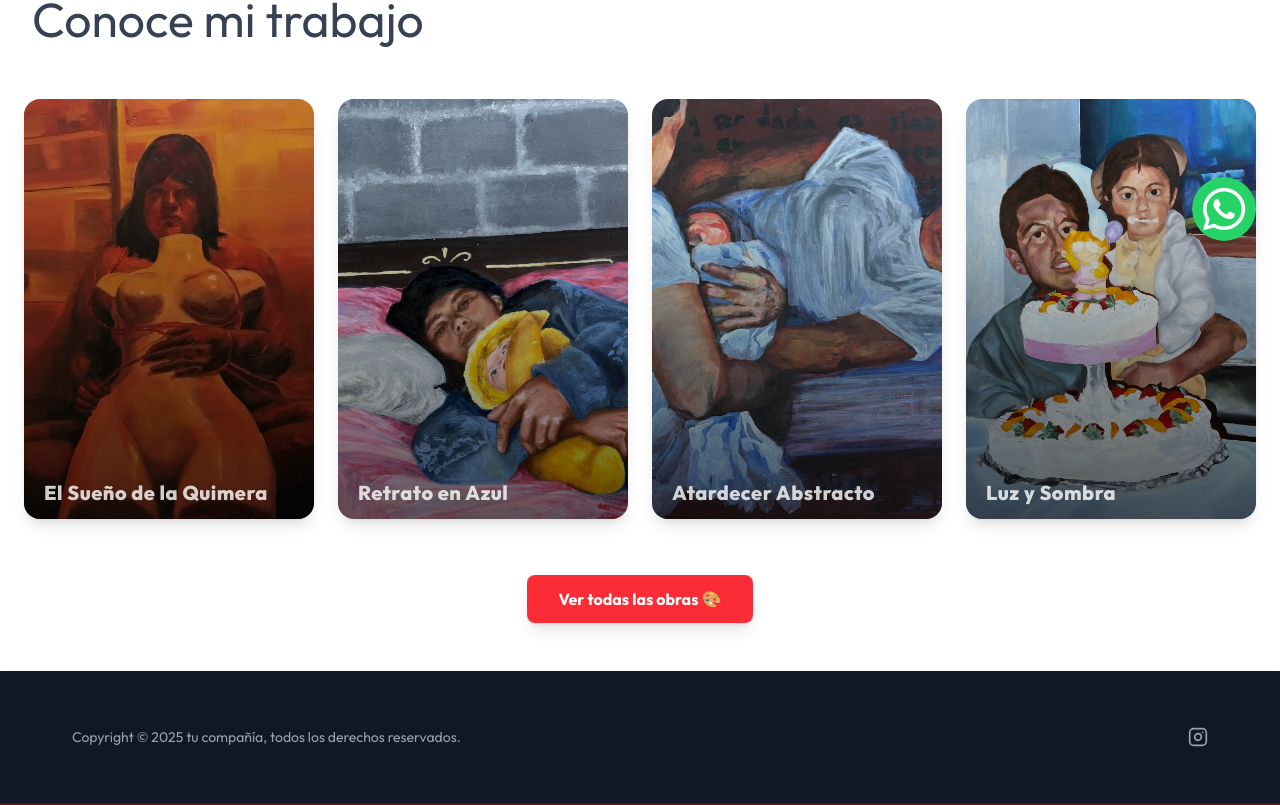
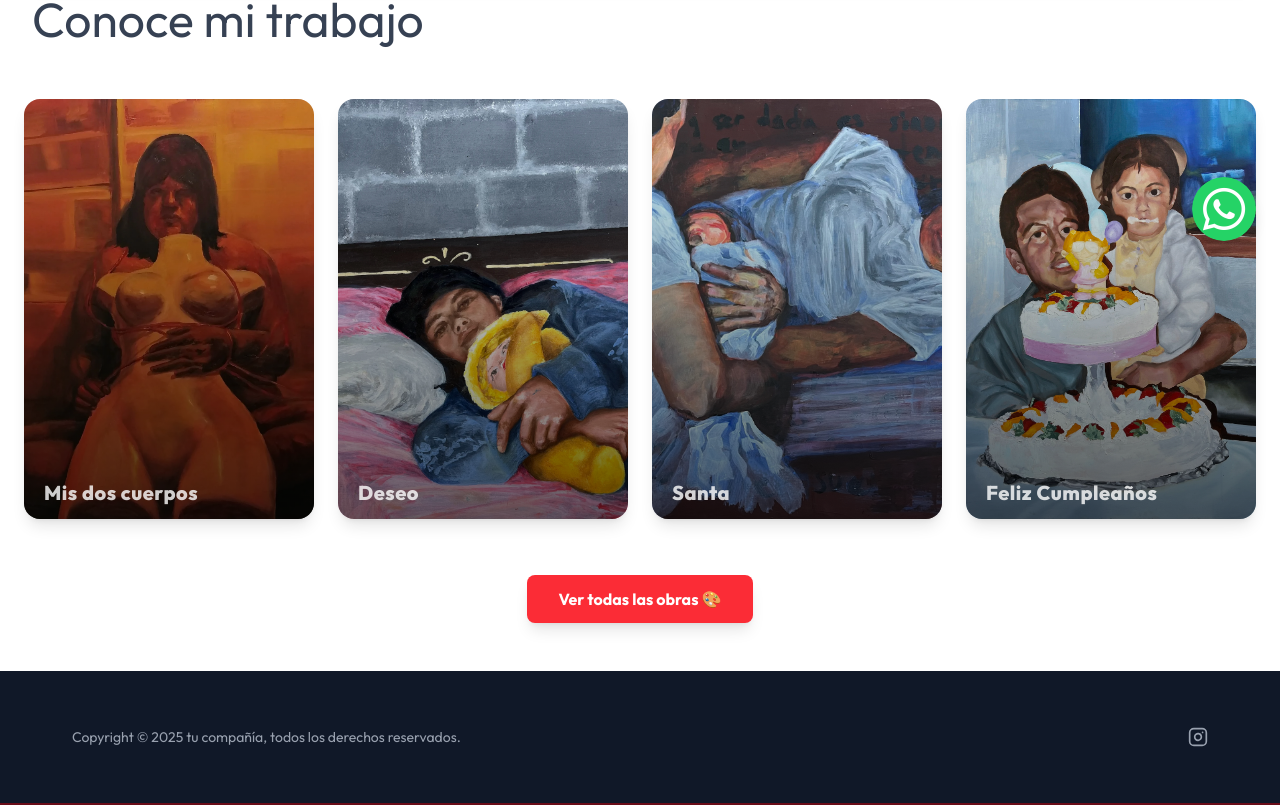
Before and after one commit to LOLobito1234/Galeria-de-arte, a Next.js app: page / in a window 1280 px wide. Shown: the part 535-1340 px from the top of the page. Built offline with nearby package versions, Linux system fonts and the light colour scheme.

Commit message:
trabajo finalizado

```diff
--- a/app/artista/page.tsx
+++ b/app/artista/page.tsx
@@ -35,7 +35,7 @@ export default function Artista() {
         </div>
 
         <div>
-          <h2 className="text-2xl font-bold text-red-500 mb-3">Experiencia</h2>
+          <h3 className="text-2xl font-bold text-red-500 mb-3">Experiencia</h3>
           <ul className="text-gray-700 space-y-2">
             <li>Asistente de Laureana Toledo (2022)</li>
             <li>Becaria en Tilma LAB Arte y Diseño (2023–2024)</li>
@@ -44,7 +44,7 @@ export default function Artista() {
         </div>
 
         <div>
-          <h2 className="text-2xl font-bold text-red-500 mb-3">Exposiciones destacadas</h2>
+          <h4 className="text-2xl font-bold text-red-500 mb-3">Exposiciones destacadas</h4>
           <ul className="text-gray-700 space-y-2">
             <li>Donde las mariposas guardan sus alas – Individual (2025)</li>
             <li>Tras el desamor maternal – Individual (2025)</li>
@@ -56,7 +56,7 @@ export default function Artista() {
         </div>
 
         <div>
-          <h2 className="text-2xl font-bold text-red-500 mb-3">Publicaciones</h2>
+          <h5 className="text-2xl font-bold text-red-500 mb-3">Publicaciones</h5>
           <ul className="text-gray-700 space-y-2">
             <li>
               <em>El fértil</em> — Fotografía de portada
--- a/components/Principal.tsx
+++ b/components/Principal.tsx
@@ -6,10 +6,10 @@ import g4 from "../public/Images/g4.webp";
 import Link from "next/link";
 
 const galleryData = [
-  { src: g1, title: "El Sueño de la Quimera" },
-  { src: g2, title: "Retrato en Azul" },
-  { src: g3, title: "Atardecer Abstracto" },
-  { src: g4, title: "Luz y Sombra" },
+  { src: g1, title: "Mis dos cuerpos" },
+  { src: g2, title: "Deseo" },
+  { src: g3, title: "Santa" },
+  { src: g4, title: "Feliz Cumpleaños" },
 ];
 
 export default function GaleriaAnimada() {
```
